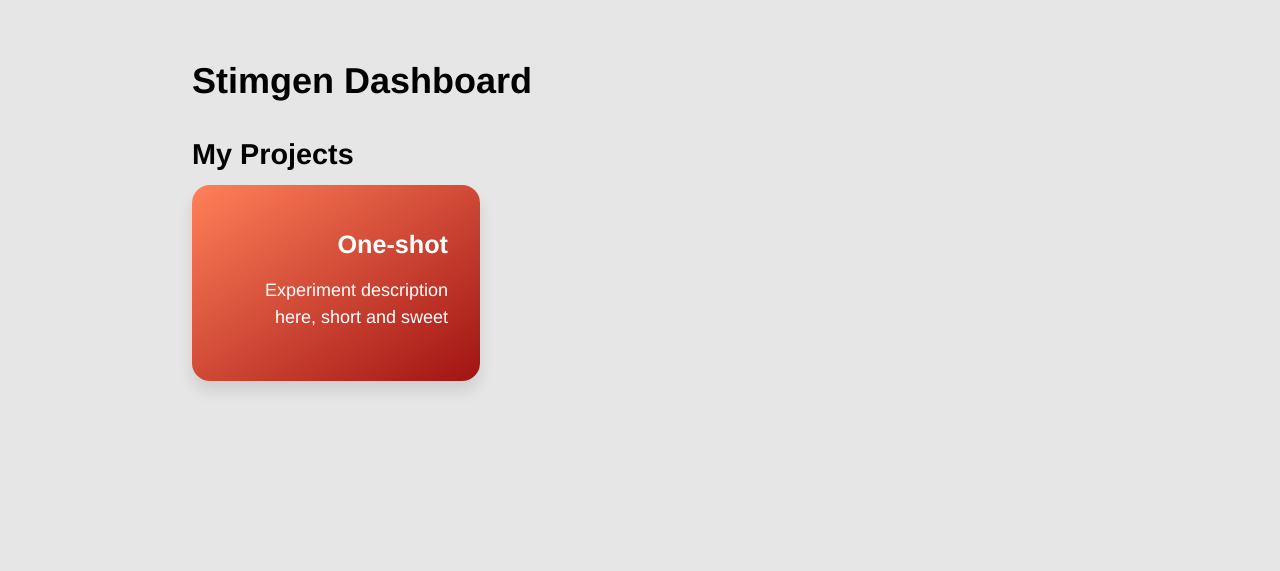
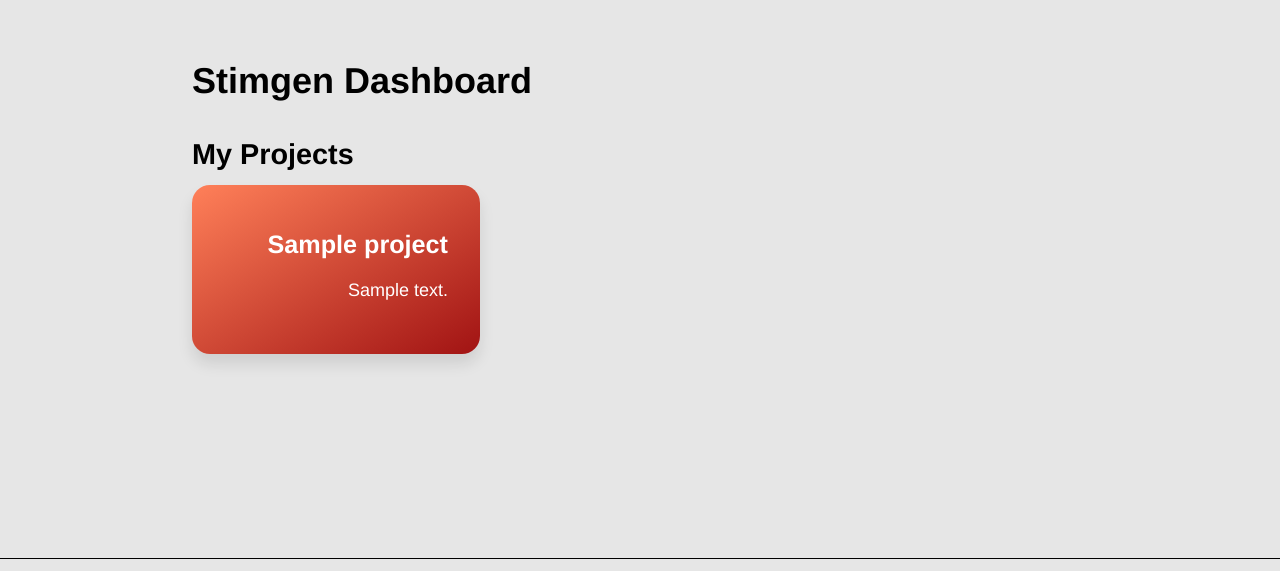
Before and after one commit to daryl-sen/stimgen.theonline.app, a Flask app: page /dashboard in a window 1280 px wide. Shown: the part 93-664 px from the top of the page. Run offline with Flask 2, Linux system fonts and the light colour scheme; a user stored in the database is signed in; tables that the repository leaves empty hold one stand-in row (values such as "Sample post").

Commit message:
dynamically populate project dashboard

```diff
--- a/application/core/templates/core/dashboard.html
+++ b/application/core/templates/core/dashboard.html
@@ -12,10 +12,14 @@
   <section id="projects" class="spacer-large">
     <h2>My Projects</h2>
     <div class="dashboard-carousel">
-      <a class="rounded shadowed text-right" href="#">
-        <h3>One-shot</h3>
-        <p class="text-left">Experiment description here, short and sweet</p>
-      </a>
+      {% if my_projects %}
+        {% for project in my_projects %}
+        <a class="rounded shadowed text-right" href="{{ url_for('coblo.run', ref_id=project.ref_id) }}">
+          <h3>{{ project.name }}</h3>
+          <p class="text-left">{{ project.description }}</p>
+        </a>
+        {% endfor %}
+      {% endif %}
     </div>
   </section>
 </main>
--- a/application/core/views.py
+++ b/application/core/views.py
@@ -1,6 +1,6 @@
 from flask import render_template, Blueprint, redirect, url_for, flash, request, jsonify, make_response
 from application.forms import login_form
-from application.models import Users
+from application.models import Users, Projects
 from application import db
 from flask_login import login_user, login_required, logout_user, current_user
 
@@ -37,7 +37,10 @@ def logout():
 @core.route('/dashboard')
 @login_required
 def dashboard():
-  return render_template('dashboard.html')
+  my_projects = Projects.query.filter_by(user_id=current_user.id).all()
+  if len(my_projects) == 0:
+    my_projects = None
+  return render_template('dashboard.html', my_projects=my_projects)
 
 @core.route('/apps')
 def apps():
```
